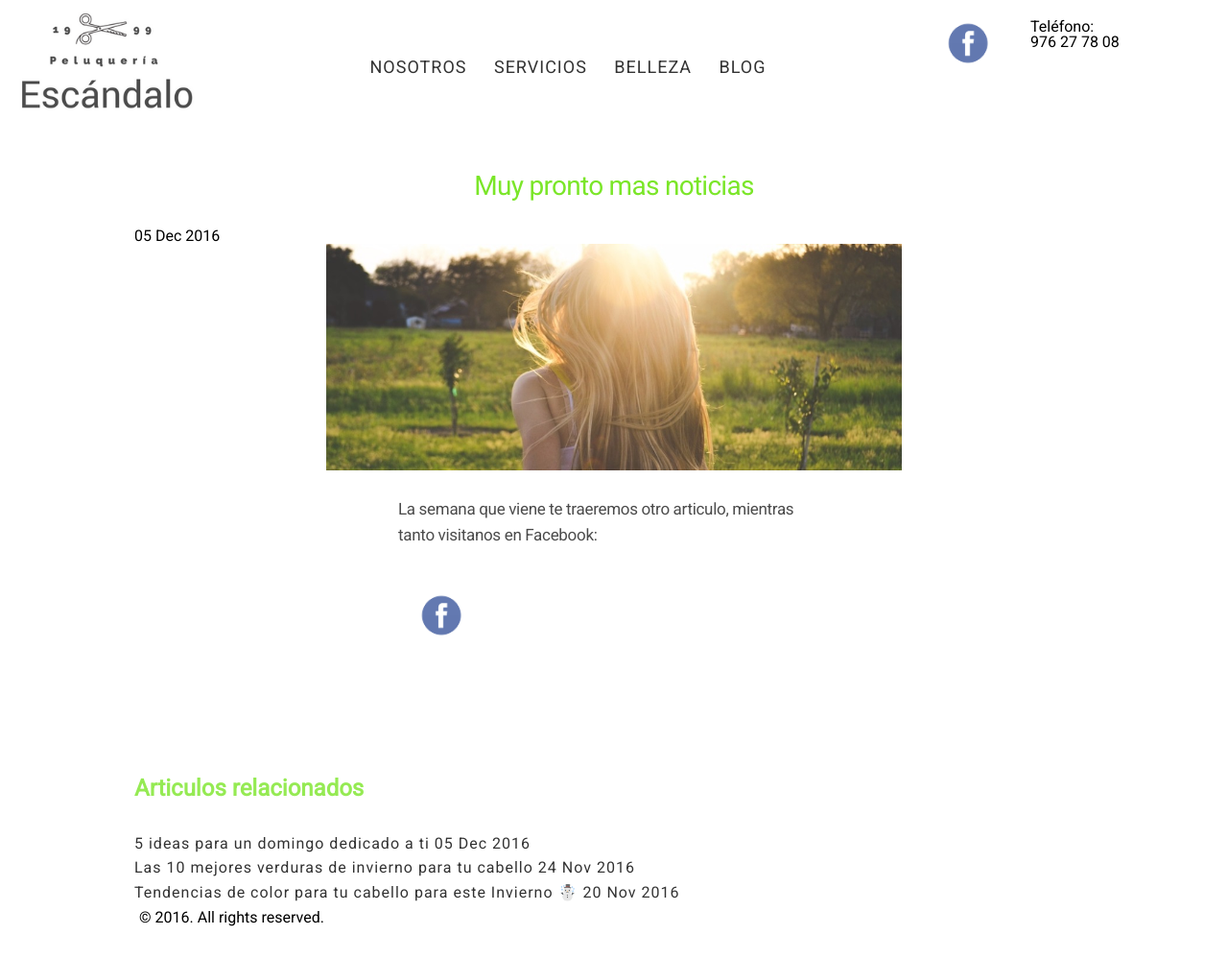
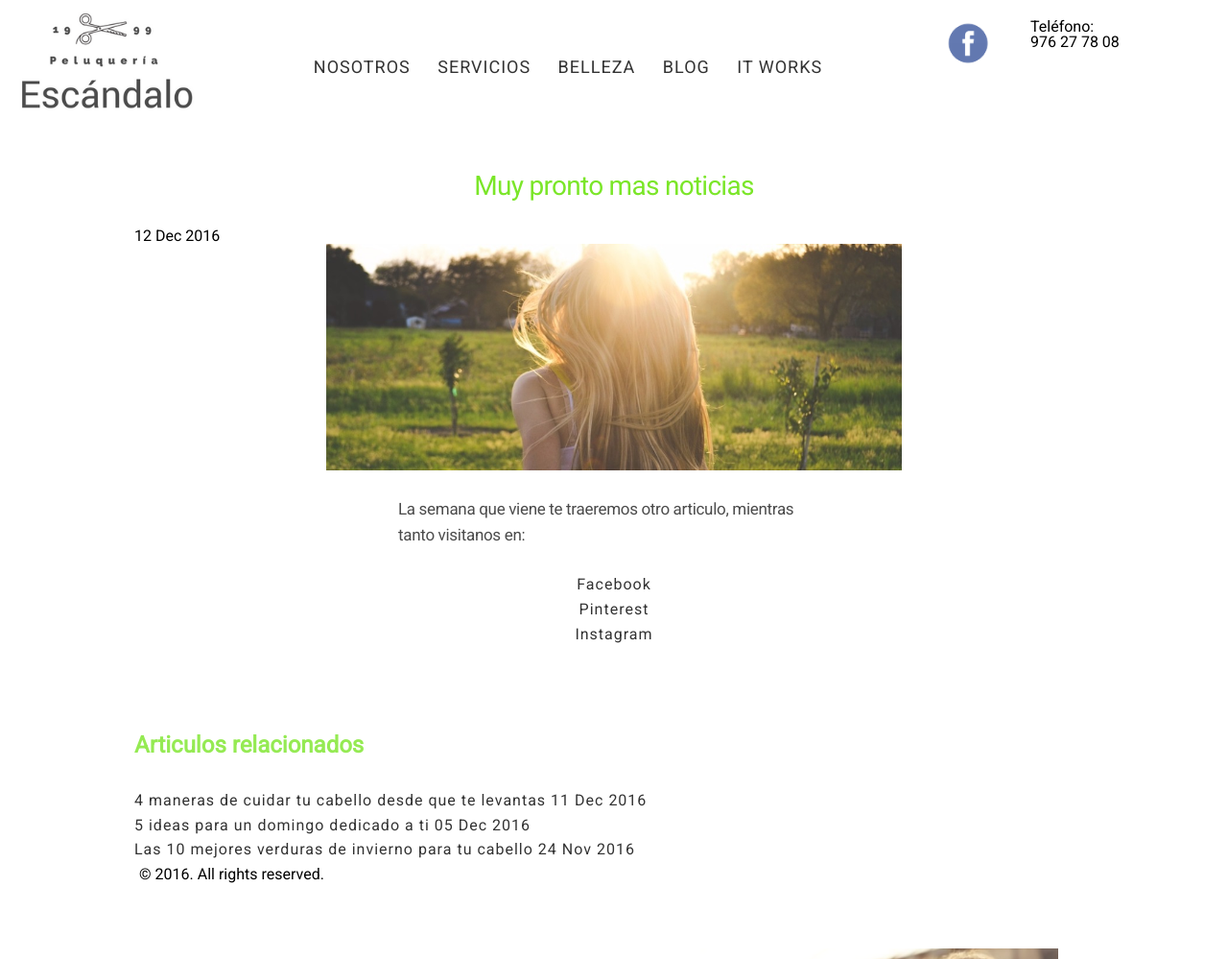
Before and after one commit to peluqueriaescandalo/peluqueriaescandalo.github.io, a Jekyll site: the page built from _posts/2016-12-12-muy-pronto-mas.md, in a window 1280 px wide and 1400 px high, cut to the strip 0-999 px from the top of the window. Shown: the whole strip at 96% size. Built offline with Jekyll 4.4.1, drawn with Linux system fonts in a browser that asks for light colours.

Commit message:
bugs fixed

```diff
--- a/_includes/header.html
+++ b/_includes/header.html
@@ -8,6 +8,7 @@
       <li><a href="{{ site.url }}/#Servicios" title="Servicios">Servicios</a></li>
       <li><a href="{{ site.url }}/#Belleza" title="Belleza">Belleza</a></li>
       <li><a href="{{ site.url }}/blog">Blog</a></li>
+      <li><a href="http://escandalo.itworks.com/">It works</a></li>
     </ul>
   </nav>
   <div class="header-facebook">
--- a/_posts/2016-12-05-muy-pronto-mas.md
+++ /dev/null
@@ -1,17 +0,0 @@
----
-layout: post
-title: Muy pronto mas noticias
-image: "mas-noticias.png"
----
-<article class="container mod-row">
-  <div>
-     <img src="img/noticias.jpg" width="600" height="auto" alt="Las 10 mejores verduras para comer este invierno">
-  </div>
-  <div class="container-item-text-left">
-    <p>
-     La semana que viene te traeremos otro articulo, mientras tanto visitanos en Facebook:
-     <div class="header-facebook">
-      <a href="https://www.facebook.com/peluqueria.escandalo"> <img src="{{ site.url }}/img/facebook.png" width="50" height="auto" alt="facebook peluqueria escandalo"> </a>
-     </div>
-    </p>
-  </div>
--- /dev/null
+++ b/_posts/2016-12-12-muy-pronto-mas.md
@@ -0,0 +1,19 @@
+---
+layout: post
+title: Muy pronto mas noticias
+image: "mas-noticias.png"
+---
+<article class="container mod-row">
+  <div>
+     <img src="img/noticias.jpg" width="600" height="auto" alt="Las 10 mejores verduras para comer este invierno">
+  </div>
+  <div class="container-item-text-left">
+    <p>
+     La semana que viene te traeremos otro articulo, mientras tanto visitanos en:
+     <ul class="inline-list-app-footer text-center">
+       <li><a href="https://www.facebook.com/peluqueria.escandalo" title="Twitter">Facebook</a></li>
+       <li><a href="https://es.pinterest.com/peluescandalo/" title="Twitter">Pinterest</a></li>
+       <li><a href="https://www.instagram.com/peluqueria_escandalo/?hl=es" title="Twitter">Instagram</a></li>
+     </ul>
+    </p>
+  </div>
--- a/index.html
+++ b/index.html
@@ -38,7 +38,7 @@
 			</p>
 			<p>
 				Llamanos de <strong>lunes a viernes</strong> de<strong> 9h30 a 18h00</strong> y los <strong>sabados</strong> de <strong>9h00 a 13h00</strong> al 976 27 78 08 o mandanos un whatsapp al 661 21 81 63 o
-			<a href="www.peluqueriaescandalozaragoza.es/formulario" tittle"reservar cita" target="_blank">reservar tu cita en linea.</a>
+			<<a class="button" href="{{ site.url }}/formulario">reservar tu cita en linea.</a>
 		</div>
 		<div>
 			<img src="img/recompensamostuvisita.png" width="200" height="auto"alt="Peluqueria Escandalo derecha">
```
Also changed, not shown: _posts/2016-12-11-4-maneras-cuidar-tu-cabello-desde-que-te-levantas.md (added, +42 -0 lines), servicios.md (+1 -1 lines), img/4-maneras-cuidar.png (added), img/Tangle-teezer.png (added), img/cuidado-pelo-manana.jpg (added).
